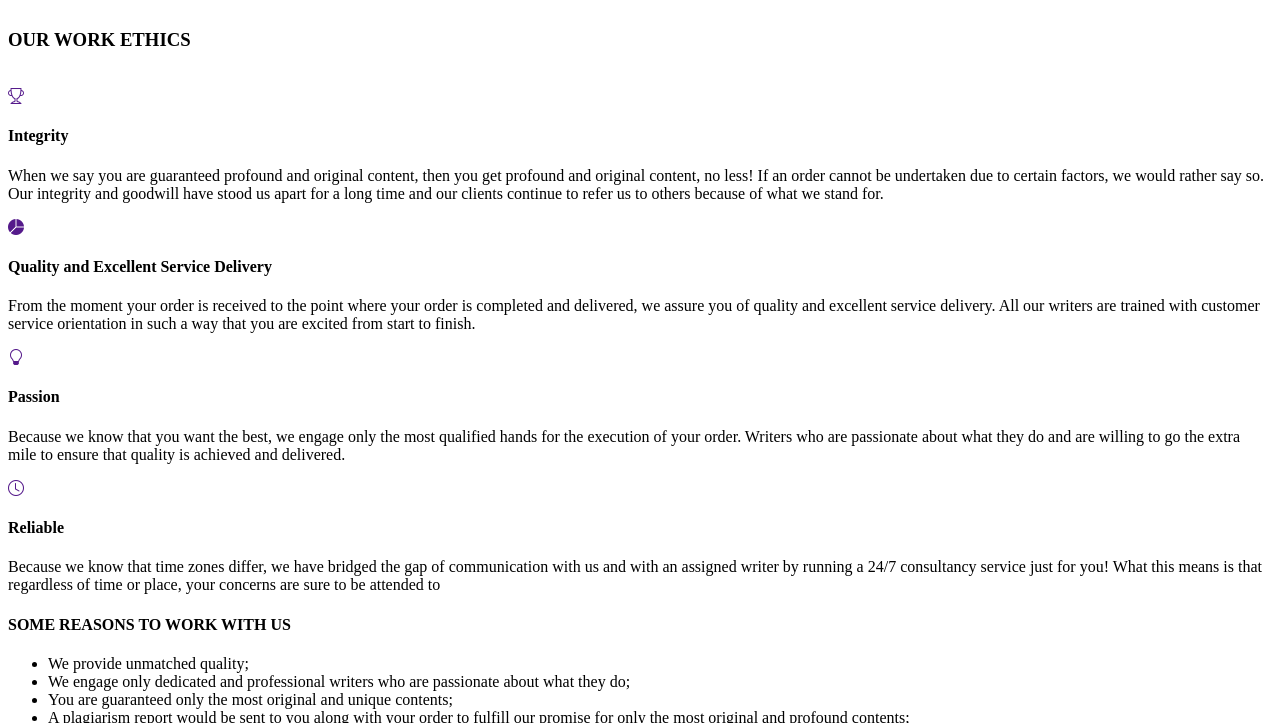
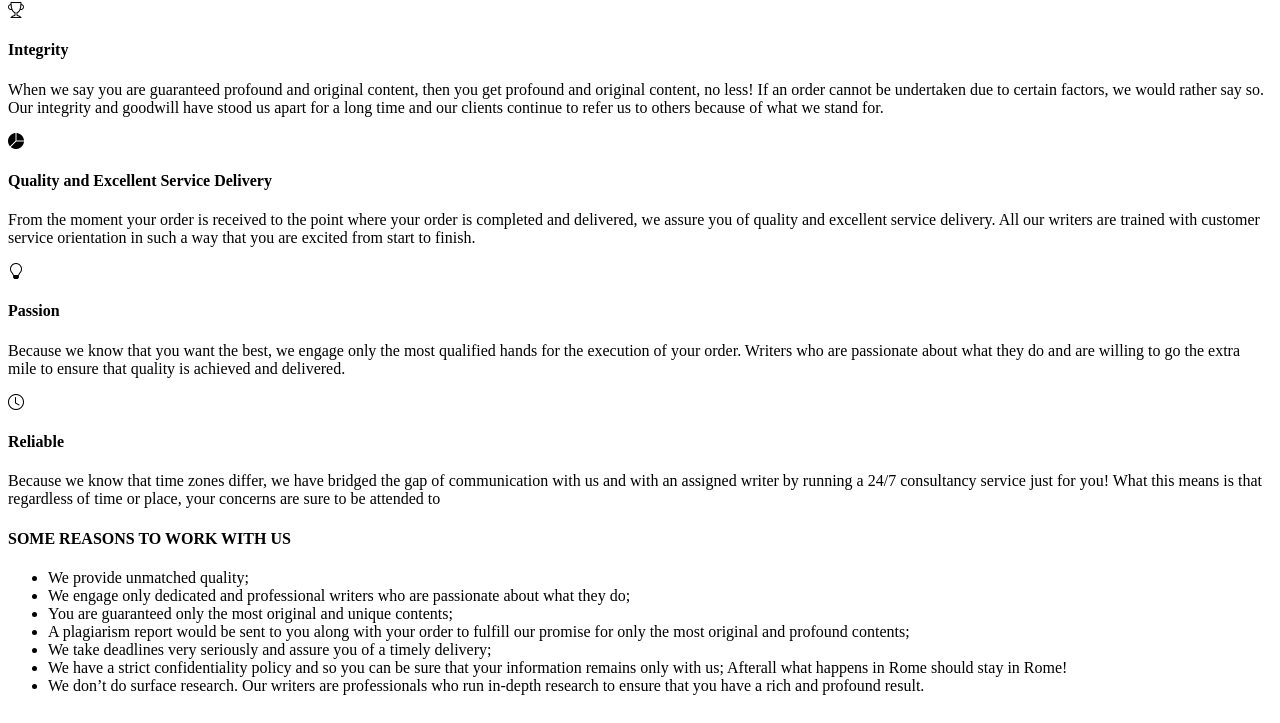
Before and after one commit to awachukwudi/assignment2, a plain HTML site: page About.html in a window 1280 px wide. Shown: the part 455-1178 px from the top of the page. Drawn offline with nearby package versions, Linux system fonts and the light colour scheme.

Commit message:
About page div and sections added

```diff
--- a/About.html
+++ b/About.html
@@ -24,16 +24,12 @@
         <a href=""> CONTACT US</a>
         <a href=""> FAQS</a>
       </div>
-    </nav><br>
+    </nav>
 <header>
-    <p>
-    <nav>
       <a href="index.html"> HOME</a>
       <a href="#"> ABOUT US</a>
-    </nav>
-    </p>
 </header>
-  <div>
+  <section>
     <p><br>
         <h3>WHY CHOOSE US?</h3>
     </p><br>
@@ -53,48 +49,52 @@
         that continue to plague our academic system, and in so doing, raising an army of detailed and
         research writing enthusiasts.
     </p>
-  </div>
-  <div>
-    <p><br>
+  </section>
+  <section class="main-section">
+
         <h3>OUR WORK ETHICS</h3>
-    </p><br>
-    <a href=""><i class="bi bi-trophy"></i></a> <br />
+
+   <div> <i class="bi bi-trophy"></i> </div>
+           <div><h4>Integrity</h4>
         <p>
-            <h4>Integrity</h4>
             When we say you are guaranteed profound and original content, then you get profound and original content,
             no less! If an order cannot be undertaken due to certain factors, we would rather say so. Our integrity
             and goodwill have stood us apart for a long time and our clients
             continue to refer us to others because of what we stand for.
         </p>
+      </div>
 
-        <a href=""><i class="bi bi-pie-chart-fill"></i></a> <br />
+       <div> <i class="bi bi-pie-chart-fill"></i> </div>
+       <div><h4>Quality and Excellent Service Delivery</h4>
         <p>
-            <h4>Quality and Excellent Service Delivery</h4>
             From the moment your order is received to the point where your order is completed and
             delivered, we assure you of quality and excellent service delivery. All our writers are
             trained with customer service orientation in such a
             way that you are excited from start to finish.
         </p>
+      </div>
 
-        <a href=""><i class="bi bi-lightbulb"></i></a> <br />
+       <div><i class="bi bi-lightbulb"></i> </div>
+      <div> <h4>Passion</h4>
         <p>
-            <h4>Passion</h4>
             Because we know that you want the best, we engage only the most qualified hands for
             the execution of your order. Writers who are passionate about what they do and are willing
             to go the extra mile to ensure
             that quality is achieved and delivered.
         </p>
+      </div>
 
-        <a href=""><i class="bi bi-clock"></i></a> <br />
-        <p>
-            <h4>Reliable</h4>
+       <div> <i class="bi bi-clock"></i></div>
+        <div><h4>Reliable</h4>
+            <p>
             Because we know that time zones differ, we have bridged the gap of communication with us
             and with an assigned writer by running a 24/7 consultancy service just for you! What this
              means is that regardless of time or place,
              your concerns are sure to be attended to
-        </p>
+            </p>
+            </div>
 
-        <div>
+        <section>
             <h4>SOME REASONS TO WORK WITH US</h4>
             <ul>
             <li>We provide unmatched quality;</li>
@@ -117,11 +117,11 @@
   <footer>
     <img src="./image/IMG_0192.PNG" alt="logo" width="20%" />
     <br /><br />
-    <section>
+    <div>
       <a href=""> Terms of Service</a>
       <a href=""> Privacy Policy</a>
       <a href=""> Profound Contents © All Rights Reserved</a>
-    </section>
+    </div>
   </footer>
   </body>
 </html>
```
